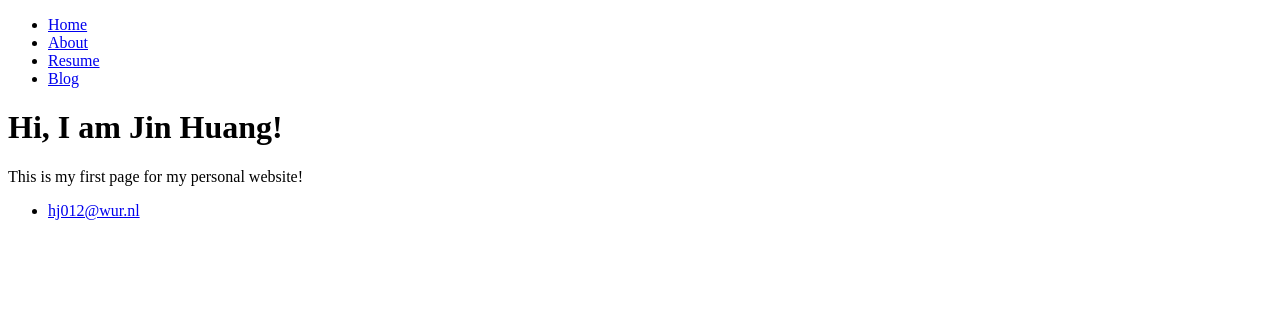
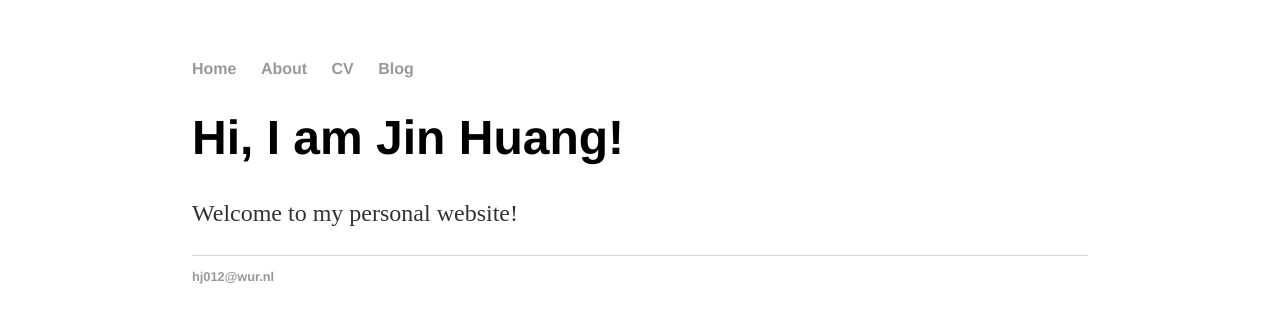
Before and after one commit to G-E-JinHuang/Jin, a plain HTML site: page index.html in a window 1280 px wide. Drawn offline with Linux system fonts and the light colour scheme.

Commit message:
Update index.html

```diff
--- a/index.html
+++ b/index.html
@@ -1,21 +1,22 @@
 <!DOCTYPE html>
 <html>
  <head>
-   <title>YOUR NAME Portfolio</title>
+   <title>Jin Huang Portfolio</title>
+   <link rel="stylesheet" href="css/styles.css">
  </head>
  <body>
    <nav>
      <ul>
        <li><a href=”/”>Home</a></li>
        <li><a href=”/about”>About</a></li>
-       <li><a href=”/resume”>Resume</a></li>
+       <li><a href=”/resume”>CV</a></li>
        <li><a href=”/blog”>Blog</a></li>
      </ul>
    </nav>
    <div class=”container”>
      <div class=”blurb”>
        <h1>Hi, I am Jin Huang!</h1>
-       <p>This is my first page for my personal website!</a></p>
+       <p>Welcome to my personal website!</a></p>
      </div>
    </div>
    <footer>
```
